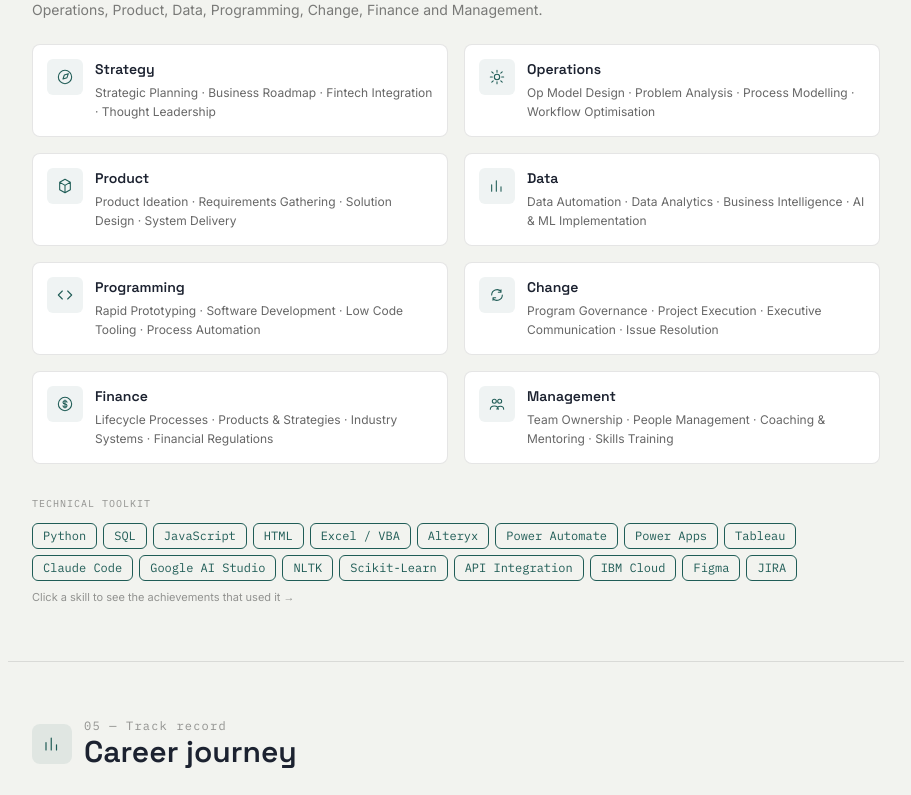
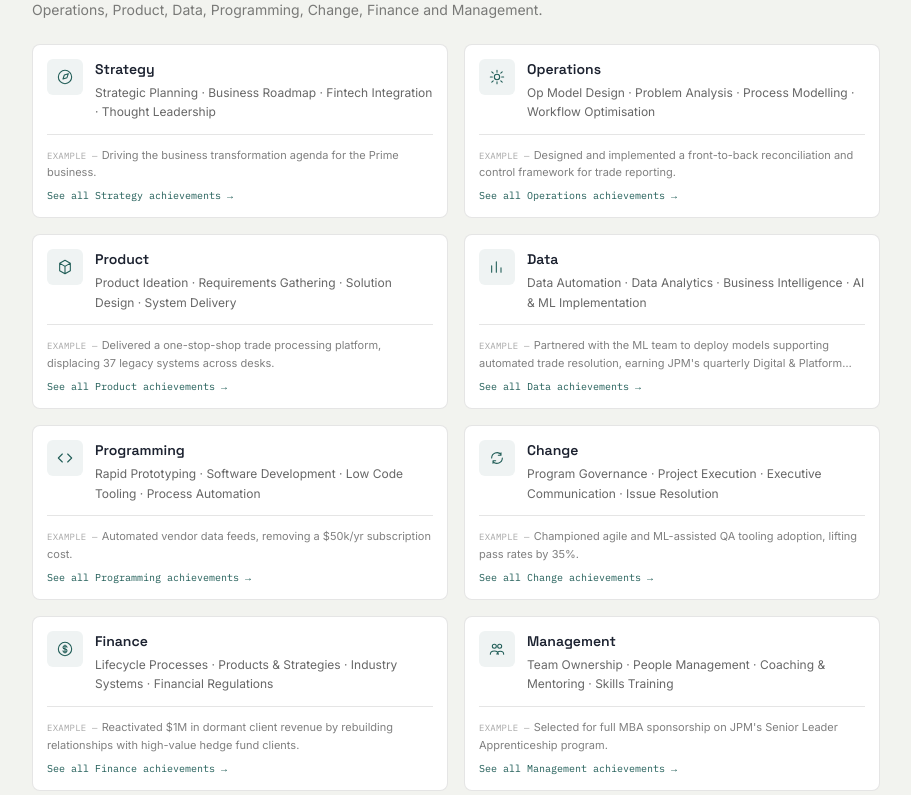
Before and after one commit to nedyuen/hirened, a React (Vite) app: page / in a window 1280 px wide. Shown: the part 2881-3676 px from the top of the page, without its empty margins (184-1095 px from the left). Built offline with nearby package versions, Linux system fonts and the light colour scheme.

Commit message:
content display and page linkage

```diff
--- a/src/pages/Profile.jsx
+++ b/src/pages/Profile.jsx
@@ -78,6 +78,51 @@ const FUNCTIONAL = [
   { cat: "Management", icon: "people", items: ["Team Ownership", "People Management", "Coaching & Mentoring", "Skills Training"] },
 ];
 
+// Hand-maintained, same pattern as Explorer.jsx's TARGET_ROLES — Ned edits this directly to control which
+// proof example surfaces per category. type: 'achievement' pulls a specific bullet (sharp, metric-driven);
+// type: 'project' pulls the project's goal instead (general, when a granular metric isn't the point).
+// `ref` must match an evidence `title` or project `name` exactly as it appears in Explorer.jsx.
+const CAREER_HIGHLIGHTS = {
+  Strategy: [{ type: "project", ref: "Prime Transformation" }],
+  Operations: [{ type: "achievement", ref: "Trade reporting control framework" }],
+  Product: [{ type: "achievement", ref: "One-stop-shop trade processing platform" }],
+  Data: [{ type: "achievement", ref: "Digital & Platform Services Excellence Award" }],
+  Programming: [{ type: "achievement", ref: "Automated Bloomberg data feeds" }],
+  Change: [{ type: "achievement", ref: "Scrum, DevOps & ML analytics adoption" }],
+  Finance: [{ type: "achievement", ref: "Reactivated $1M in dormant client revenue" }],
+  Management: [{ type: "achievement", ref: "MBA sponsorship, Senior Leader Apprenticeship" }],
+};
+
+// Local copy of only the 8 refs above (bullet/goal text), word-for-word identical to Explorer.jsx's
+// PROJECTS/ROLE_EVIDENCE — same minimal-local-copy pattern as COMPANIES_ROLES, not the full dataset.
+// If Explorer's wording changes, update the source there first, then copy it here.
+const HIGHLIGHT_TEXT = {
+  "Prime Transformation": "Driving the business transformation agenda for the Prime business.",
+  "Trade reporting control framework": "Designed and implemented a front-to-back reconciliation and control framework for trade reporting.",
+  "One-stop-shop trade processing platform": "Delivered a one-stop-shop trade processing platform, displacing 37 legacy systems across desks.",
+  "Digital & Platform Services Excellence Award": "Partnered with the ML team to deploy models supporting automated trade resolution, earning JPM's quarterly Digital & Platform Services Excellence Award.",
+  "Automated Bloomberg data feeds": "Automated vendor data feeds, removing a $50k/yr subscription cost.",
+  "Scrum, DevOps & ML analytics adoption": "Championed agile and ML-assisted QA tooling adoption, lifting pass rates by 35%.",
+  "Reactivated $1M in dormant client revenue": "Reactivated $1M in dormant client revenue by rebuilding relationships with high-value hedge fund clients.",
+  "MBA sponsorship, Senior Leader Apprenticeship": "Selected for full MBA sponsorship on JPM's Senior Leader Apprenticeship program.",
+};
+
+// Hand-picked reviews to surface on the homepage. Reference existing review evidence by title/source —
+// do not write new quote text here. Edit which reviews appear by changing this list, not by adding new content.
+const TESTIMONIALS = [
+  { title: "Client feedback", source: "VP, Morgan Stanley Operations" },
+  { title: "Manager feedback", source: "Managing Director, JPM Markets Operations" },
+];
+
+// Local copy of only the quote text for the testimonials above, word-for-word identical to Explorer.jsx's
+// PROJECTS/ROLE_EVIDENCE review items — same minimal-local-copy pattern as HIGHLIGHT_TEXT, not the full dataset.
+// Both source reviews are currently sample: true in Explorer — placeholder content like ~13 other evidence
+// items already are, not a blocker to showing this section; swap for real reviews during the content pass.
+const TESTIMONIAL_TEXT = {
+  "Client feedback": "The control framework Ned designed is still how we catch breaks before they become reportable issues.",
+  "Manager feedback": "Ned brings structure to the messiest problems on the desk — he's the person I want in the room when we don't yet know the answer.",
+};
+
 const TECHNICAL = ["Python", "SQL", "JavaScript", "HTML", "Excel / VBA", "Alteryx", "Power Automate", "Power Apps", "Tableau", "Claude Code", "Google AI Studio", "NLTK", "Scikit-Learn", "API Integration", "IBM Cloud", "Figma", "JIRA"];
 
 const TIMELINE = [
@@ -131,6 +176,7 @@ const ICONS = {
   path: "M4 20c4-8 8 8 12 0M4 4c4 8 8-8 12 0",
   cap: "M12 3L2 8l10 5 10-5-10-5zM6 10.5V17s2.5 3 6 3 6-3 6-3v-6.5",
   medal: "M12 8a5.5 5.5 0 100 11 5.5 5.5 0 000-11zM8.5 13 7 21l5-2.5L17 21l-1.5-8",
+  quote: "M7 8h3v4H7c0 2.2-1 3.5-2 4M15 8h3v4h-3c0 2.2-1 3.5-2 4",
 };
 function Icon({ name, size = 18, color = INK, strokeWidth = 1.6 }) {
   return (
@@ -233,7 +279,8 @@ export default function Profile() {
           <div className="font-mono text-[10px] tracking-widest text-black/40 uppercase mb-2">Roles I'm looking for</div>
           <div className="flex flex-wrap gap-2">
             {ROLES.map((r) => (
-              <span key={r} className="font-mono text-xs px-3 py-1.5 rounded-full border" style={{ borderColor: ACCENT, color: ACCENT }}>{r}</span>
+              <a key={r} href={explorerLink({ preset: r })} className="font-mono text-xs px-3 py-1.5 rounded-full border hover:text-white transition-colors" style={{ borderColor: ACCENT, color: ACCENT }}
+                onMouseEnter={(e) => e.currentTarget.style.background = ACCENT} onMouseLeave={(e) => e.currentTarget.style.background = "transparent"}>{r}</a>
             ))}
           </div>
         </div>
@@ -290,8 +337,11 @@ export default function Profile() {
           On paper, a Transformation Lead. In practice, working at the intersection of Strategy, Operations, Product, Data, Programming, Change, Finance and Management.
         </p>
         <div className="grid md:grid-cols-2 gap-4 mb-8">
-          {FUNCTIONAL.map((f) => (
-            <a key={f.cat} href={explorerLink({ cat: f.cat })} className="bg-white rounded-lg border border-black/10 p-3.5 flex gap-3 hover:border-black/25 transition-colors">
+          {FUNCTIONAL.map((f) => {
+            const highlights = CAREER_HIGHLIGHTS[f.cat] || [];
+            return (
+              <a key={f.cat} href={explorerLink({ cat: f.cat })} className="bg-white rounded-lg border border-black/10 p-3.5 flex flex-col hover:border-black/25 transition-colors">
+                <div className="flex gap-3">
                   <div className="w-9 h-9 rounded-md flex items-center justify-center shrink-0" style={{ background: `${ACCENT}12` }}>
                     <Icon name={f.icon} size={16} color={ACCENT} />
                   </div>
@@ -299,8 +349,21 @@ export default function Profile() {
                     <div className="font-display font-semibold text-sm mb-1">{f.cat}</div>
                     <div className="text-xs text-black/60 leading-relaxed">{f.items.join(" · ")}</div>
                   </div>
+                </div>
+                {highlights.length > 0 && (
+                  <div className="mt-3 pt-3 border-t border-black/10">
+                    {highlights.map((h, i) => (
+                      <p key={i} className="text-[11px] text-black/50 leading-relaxed line-clamp-2">
+                        <span className="font-mono text-[9px] uppercase tracking-wide text-black/35 mr-1">Example —</span>
+                        {HIGHLIGHT_TEXT[h.ref]}
+                      </p>
+                    ))}
+                    <div className="text-[10px] font-mono mt-1.5" style={{ color: ACCENT }}>See all {f.cat} achievements →</div>
+                  </div>
+                )}
               </a>
-          ))}
+            );
+          })}
         </div>
 
         <div className="font-mono text-[10px] tracking-widest text-black/40 uppercase mb-3">Technical toolkit</div>
@@ -322,7 +385,7 @@ export default function Profile() {
           <div className="space-y-2">
             {COMPANIES_ROLES.map((c) => (
               <div key={c.company} className="flex flex-col sm:flex-row sm:items-stretch gap-2">
-                <a href={explorerLink({ company: c.company })}
+                <a href={explorerLink({ company: c.company, groupBy: "company" })}
                   className="sm:w-44 shrink-0 rounded-lg border p-3 flex items-center transition-colors hover:shadow-sm"
                   style={{ borderColor: `${ACCENTS[c.company]}40`, background: `${ACCENTS[c.company]}0d` }}>
                   <span className="font-display font-semibold text-sm" style={{ color: ACCENTS[c.company] }}>{c.company}</span>
@@ -330,7 +393,7 @@ export default function Profile() {
                 <div className="flex-1 flex flex-wrap gap-2 relative">
                   <div className="hidden sm:block absolute -left-2 top-1/2 -translate-y-1/2 w-2 h-px" style={{ background: `${ACCENTS[c.company]}40` }} />
                   {c.roles.map((r) => (
-                    <a key={r.title} href={explorerLink({ company: c.company, jobRole: r.title })}
+                    <a key={r.title} href={explorerLink({ company: c.company, jobRole: r.title, groupBy: "role" })}
                       className="rounded-lg border border-black/10 bg-white px-3 py-2 hover:border-black/25 transition-colors">
                       <div className="text-xs font-medium">{r.title}</div>
                       <div className="font-mono text-[10px] text-black/40">{r.years}</div>
@@ -392,6 +455,19 @@ export default function Profile() {
         </div>
       </section>
 
+      {/* TESTIMONIALS */}
+      <section className="max-w-4xl mx-auto px-6 py-14 border-t border-black/10">
+        <SectionHeader eyebrow="07 — In their words" title="What others say" icon="quote" />
+        <div className="grid md:grid-cols-2 gap-4">
+          {TESTIMONIALS.map((t) => (
+            <div key={t.title} className="bg-white rounded-lg border border-black/10 border-l-4 p-4" style={{ borderLeftColor: ACCENT }}>
+              <p className="text-sm text-black/70 italic leading-relaxed">"{TESTIMONIAL_TEXT[t.title]}"</p>
+              <div className="font-mono text-[11px] text-black/40 mt-3">— {t.source}</div>
+            </div>
+          ))}
+        </div>
+      </section>
+
       {/* CTA */}
       <footer className="max-w-4xl mx-auto px-6 py-16 border-t border-black/10">
         <div className="grid grid-cols-3 gap-3 mb-10">
```
Also changed, not shown: src/pages/Explorer.jsx (+15 -6 lines), 2 other files (tests, documents, lock files or other folders). Lines whose indentation alone changed are shown as unchanged.
